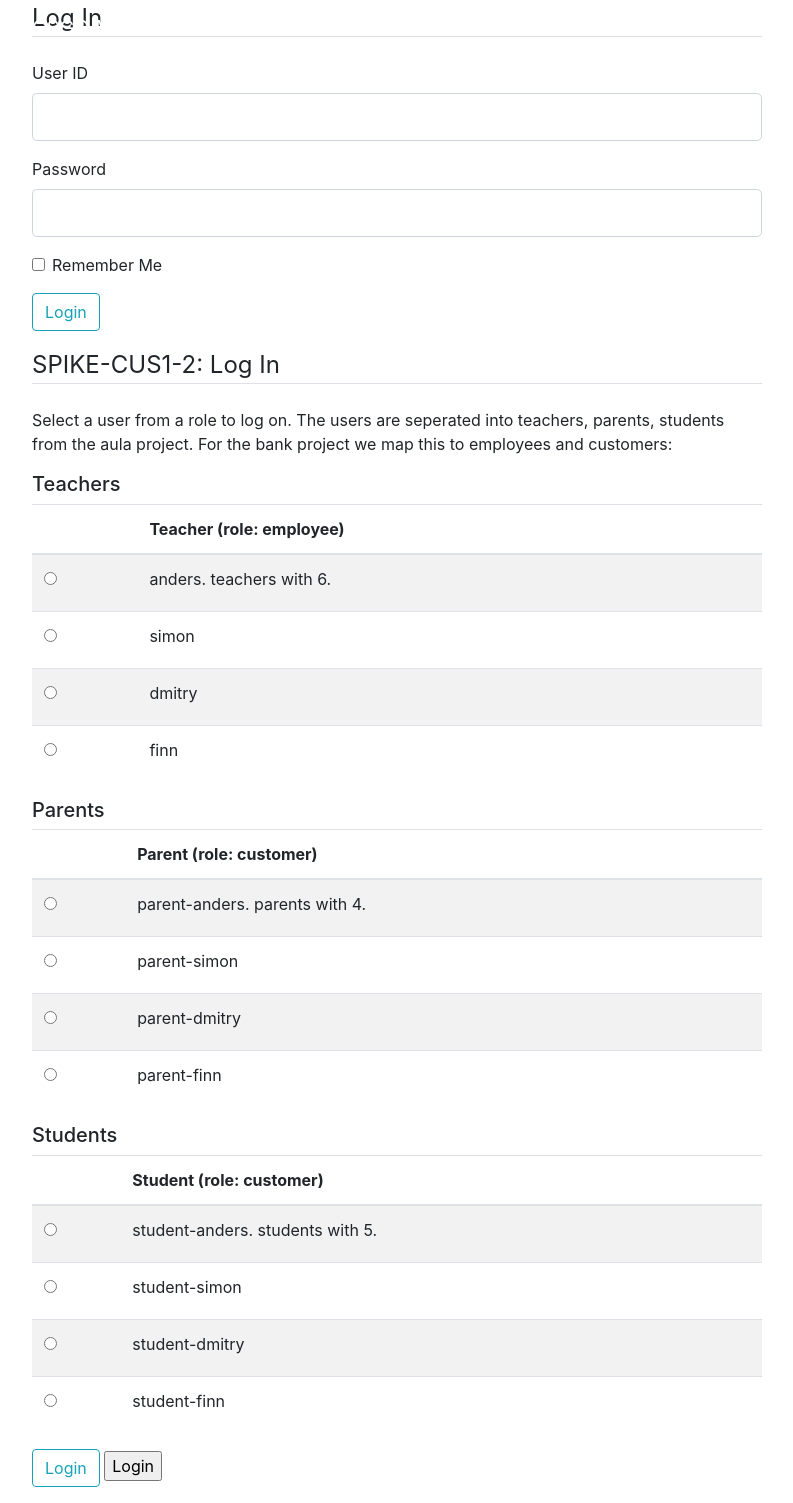
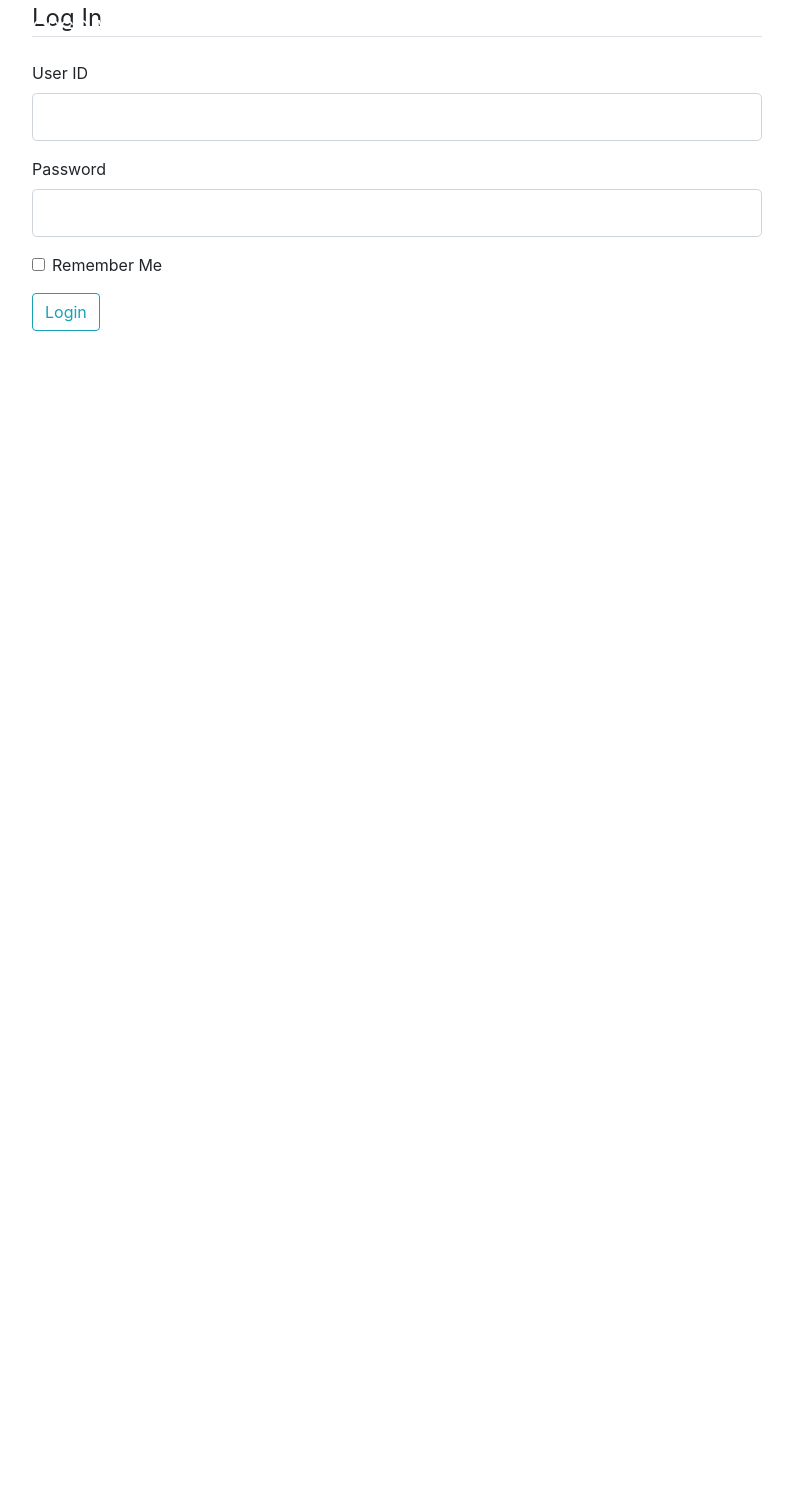
Before and after one commit to JakeGreen85/CSGOSkins, a Flask app: page /login in a window 1280 px wide. Shown: the whole page, without its empty margins (53-846 px from the left). After the commit the page ends 331 px from the top, so only its background shows below. Run offline with Flask 3, Linux system fonts and the light colour scheme; some libraries are stand-ins or nearby versions.

Commit message:
minor cosmetic changes

```diff
--- a/CSGOSkins-master/bank/Login/routes.py
+++ b/CSGOSkins-master/bank/Login/routes.py
@@ -87,26 +87,11 @@ def login():
             return redirect(next_page) if next_page else redirect(url_for('Login.home'))
         else:
             flash('Login Unsuccessful. Please check identifier and password', 'danger')
-    #202212
-    #Get lists of employees and customers
-    teachers = [{"id": str(6234), "name":"anders. teachers with 6."}, {"id": str(6214), "name":"simon"},
-                {"id": str(6862), "name":"dmitry"}, {"id": str(6476), "name":"finn"}]
-    parents =  [{"id": str(4234), "name":"parent-anders. parents with 4."}, {"id": str(4214), "name":"parent-simon"},
-                {"id": str(4862), "name":"parent-dmitry"}, {"id": str(4476), "name":"parent-finn"}]
-    students = [{"id": str(5234), "name":"student-anders. students with 5."}, {"id": str(5214), "name":"student-simon"},
-                {"id": str(5862), "name":"student-dmitry"}, {"id": str(5476), "name":"student-finn"}]
 
-    #202212
     role =  mysession["role"]
     print('role: '+ role)
 
-    #return render_template('login.html', title='Login', is_employee=is_employee, form=form)
-    return render_template('login.html', title='Login', form=form
-    , teachers=teachers, parents=parents, students=students, role=role)
-#teachers={{"id": str(1234), "name":"anders"},}
-#data={"user_id": str(user_id), "total_trials":total_trials}
-
-    #hvor gemmes login-bruger-id?
+    return render_template('login.html', title='Login', form=form, role=role)
 
 @Login.route("/logout")
 def logout():
--- a/CSGOSkins-master/bank/templates/login.html
+++ b/CSGOSkins-master/bank/templates/login.html
@@ -40,87 +40,5 @@
                 {{ form.submit(class="btn btn-outline-info") }}
             </div>
         </form>
-
     </div>
-    <div class="content-section">
-      <legend class="border-bottom mb-4">SPIKE-CUS1-2: Log In </legend>
-      <p>Select a user from a role to log on. The users are seperated into teachers, parents, students from the aula project. For the bank project we map this to employees and customers:</p>
-      <form action="/login" method="POST">
-        <table class="table table-striped">
-         <thead>
-          <tr>
-          <h5>Teachers</h5>
-	      </tr>
-          <tr>
-            <th scope="col"></th>
-            <th scope="col">Teacher (role: employee)</th>
-          </tr>
-          </thead>
-       <tbody>
-        {% for t in teachers %}
-          <tr>
-			<td>
-          <input type="radio" id="{{ t.id }}" name="ID" value="{{ t.id }}">
-            </td>
-			<td>
-          <label for="{{ t.id }}">{{ t.name }}</label><br>
-            </td>
-          </tr>
-        {% endfor %}
-       </tbody>
-    </table>
-        <table class="table table-striped">
-         <thead>
-          <tr>
-          <h5>Parents</h5>
-	      </tr>
-          <tr>
-            <th scope="col"></th>
-            <th scope="col">Parent (role: customer)</th>
-          </tr>
-          </thead>
-       <tbody>
-        {% for p in parents %}
- <tr>
-<td>
-          <input type="radio" id="{{ p.id }}" name="ID" value="{{ p.id }}">
-            </td>
-			<td>
-          <label for="{{ p.id }}">{{ p.name }}</label><br>
-            </td>
-          </tr>
-         {% endfor %}
-       </tbody>
-    </table>
-        <table class="table table-striped">
-         <thead>
-          <tr>
-          <h5>Students</h5>
-	      </tr>
-           <tr>
-            <th scope="col"></th>
-            <th scope="col">Student (role: customer)</th>
-          </tr>
-          </thead>
-       <tbody>
-        {% for s in students %}
-          <tr>
-			<td>
-           <input type="radio" id="{{ s.id }}" name="ID" value="{{ s.id }}">
-            </td>
-			<td>
-          <label for="{{ s.id }}">{{ s.name }}</label><br>
-            </td>
-          </tr>
-         {% endfor %}
-       </tbody>
-    </table>
-    <div class="form-group">
-        {{ form.submit(class="btn btn-outline-info") }}
-        <input type="submit" value="Login">
-    </div>
-      </form>
-    </div>
-
-
 {% endblock content %}
```
